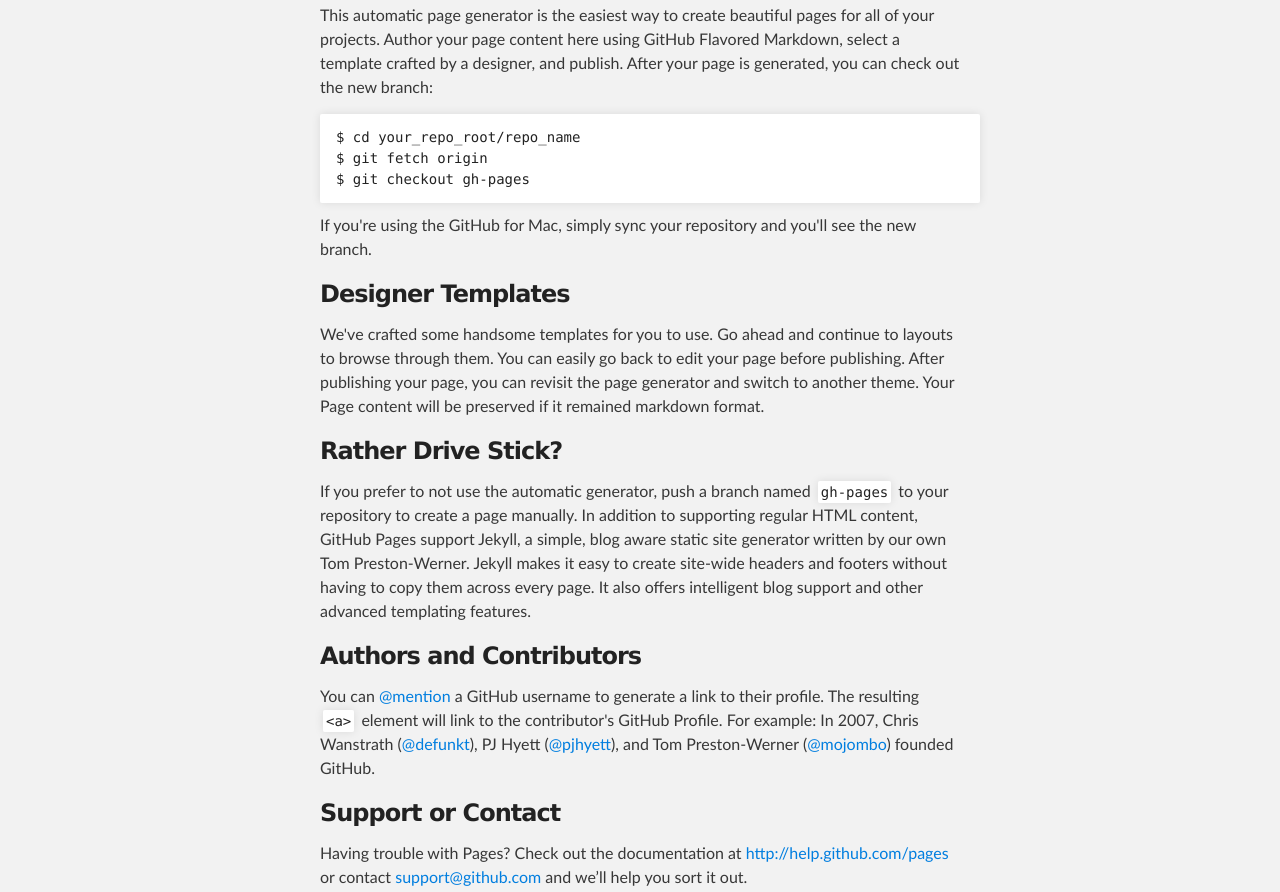
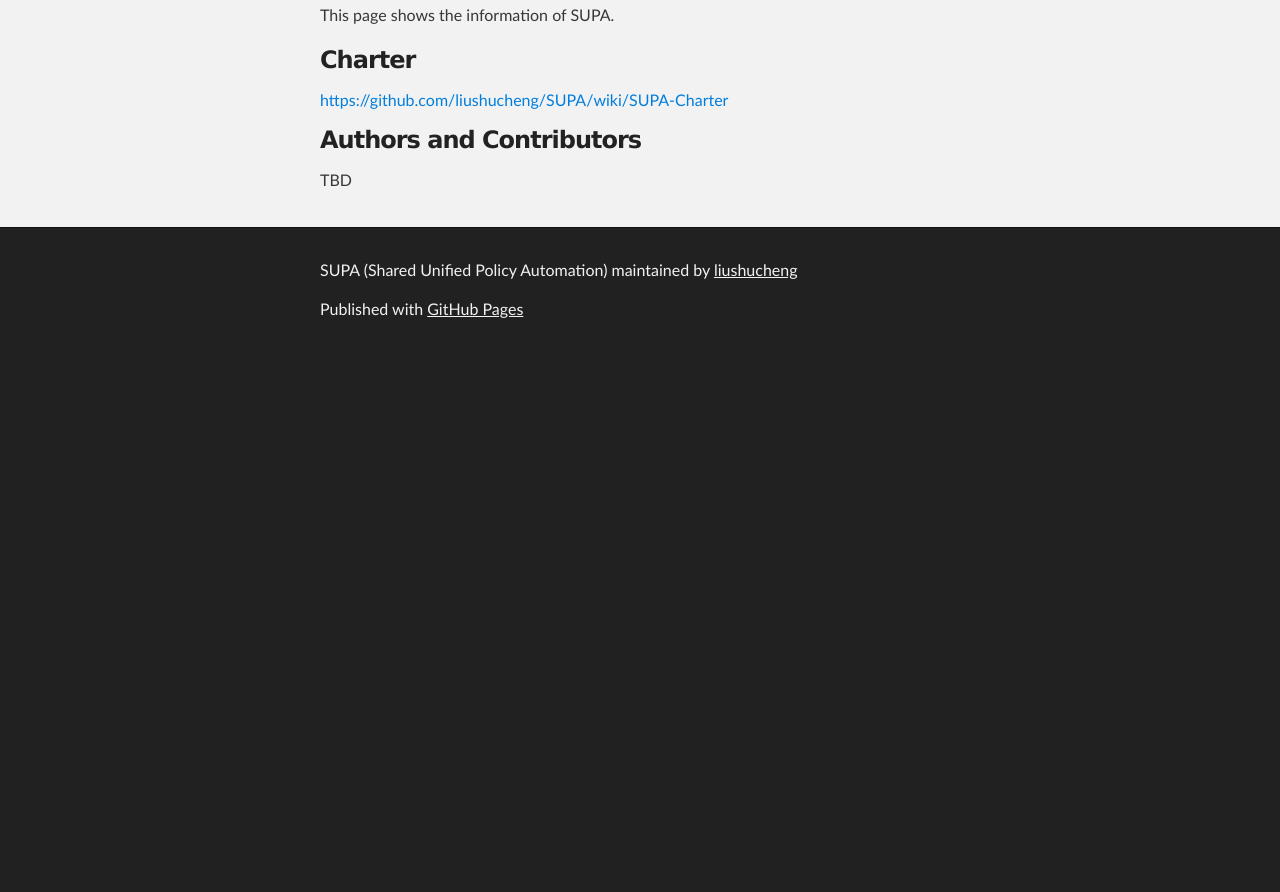
Before and after one commit to liushucheng/SUPA, a plain HTML site: page index.html in a window 1280 px wide. Shown: the part 366-1258 px from the top of the page. After the commit the page ends 800 px from the top, so only its background shows below. Drawn offline with Linux system fonts and the light colour scheme.

Commit message:
Update index.html

```diff
--- a/index.html
+++ b/index.html
@@ -34,34 +34,18 @@
         <h3>
 <a name="welcome-to-supashared-unified-policy-automation" class="anchor" href="#welcome-to-supashared-unified-policy-automation"><span class="octicon octicon-link"></span></a>Welcome to SUPA(Shared Unified Policy Automation).</h3>
 
-<p>This automatic page generator is the easiest way to create beautiful pages for all of your projects. Author your page content here using GitHub Flavored Markdown, select a template crafted by a designer, and publish. After your page is generated, you can check out the new branch:</p>
-
-<pre><code>$ cd your_repo_root/repo_name
-$ git fetch origin
-$ git checkout gh-pages
-</code></pre>
-
-<p>If you're using the GitHub for Mac, simply sync your repository and you'll see the new branch.</p>
+<p>This page shows the information of SUPA.</p>
 
 <h3>
-<a name="designer-templates" class="anchor" href="#designer-templates"><span class="octicon octicon-link"></span></a>Designer Templates</h3>
+<a name="Charter" class="anchor" href="#Charter"><span class="octicon octicon-link"></span></a>Charter</h3>
 
-<p>We've crafted some handsome templates for you to use. Go ahead and continue to layouts to browse through them. You can easily go back to edit your page before publishing. After publishing your page, you can revisit the page generator and switch to another theme. Your Page content will be preserved if it remained markdown format.</p>
-
-<h3>
-<a name="rather-drive-stick" class="anchor" href="#rather-drive-stick"><span class="octicon octicon-link"></span></a>Rather Drive Stick?</h3>
-
-<p>If you prefer to not use the automatic generator, push a branch named <code>gh-pages</code> to your repository to create a page manually. In addition to supporting regular HTML content, GitHub Pages support Jekyll, a simple, blog aware static site generator written by our own Tom Preston-Werner. Jekyll makes it easy to create site-wide headers and footers without having to copy them across every page. It also offers intelligent blog support and other advanced templating features.</p>
+<a href="https://github.com/liushucheng/SUPA/wiki/SUPA-Charter">https://github.com/liushucheng/SUPA/wiki/SUPA-Charter</a>
 
 <h3>
 <a name="authors-and-contributors" class="anchor" href="#authors-and-contributors"><span class="octicon octicon-link"></span></a>Authors and Contributors</h3>
 
-<p>You can <a href="https://github.com/blog/821" class="user-mention">@mention</a> a GitHub username to generate a link to their profile. The resulting <code>&lt;a&gt;</code> element will link to the contributor's GitHub Profile. For example: In 2007, Chris Wanstrath (<a href="https://github.com/defunkt" class="user-mention">@defunkt</a>), PJ Hyett (<a href="https://github.com/pjhyett" class="user-mention">@pjhyett</a>), and Tom Preston-Werner (<a href="https://github.com/mojombo" class="user-mention">@mojombo</a>) founded GitHub.</p>
+<p>TBD</p>
 
-<h3>
-<a name="support-or-contact" class="anchor" href="#support-or-contact"><span class="octicon octicon-link"></span></a>Support or Contact</h3>
-
-<p>Having trouble with Pages? Check out the documentation at <a href="http://help.github.com/pages">http://help.github.com/pages</a> or contact <a href="mailto:support@github.com">support@github.com</a> and we’ll help you sort it out.</p>
       </section>
     </div>
 
```
